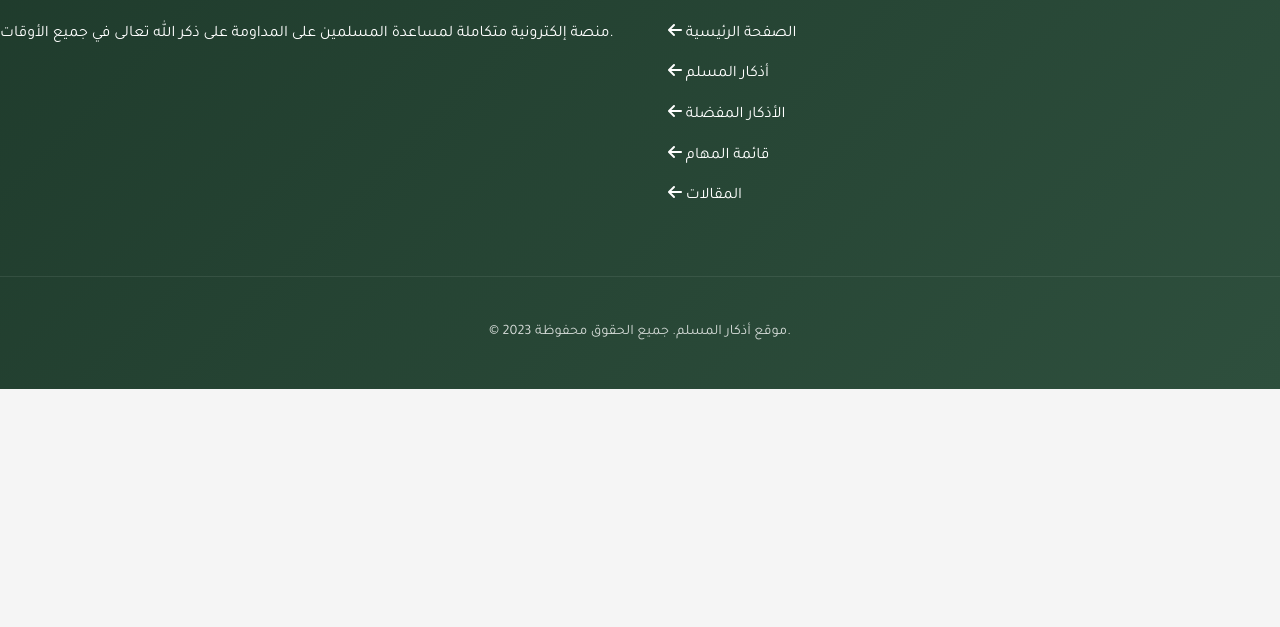
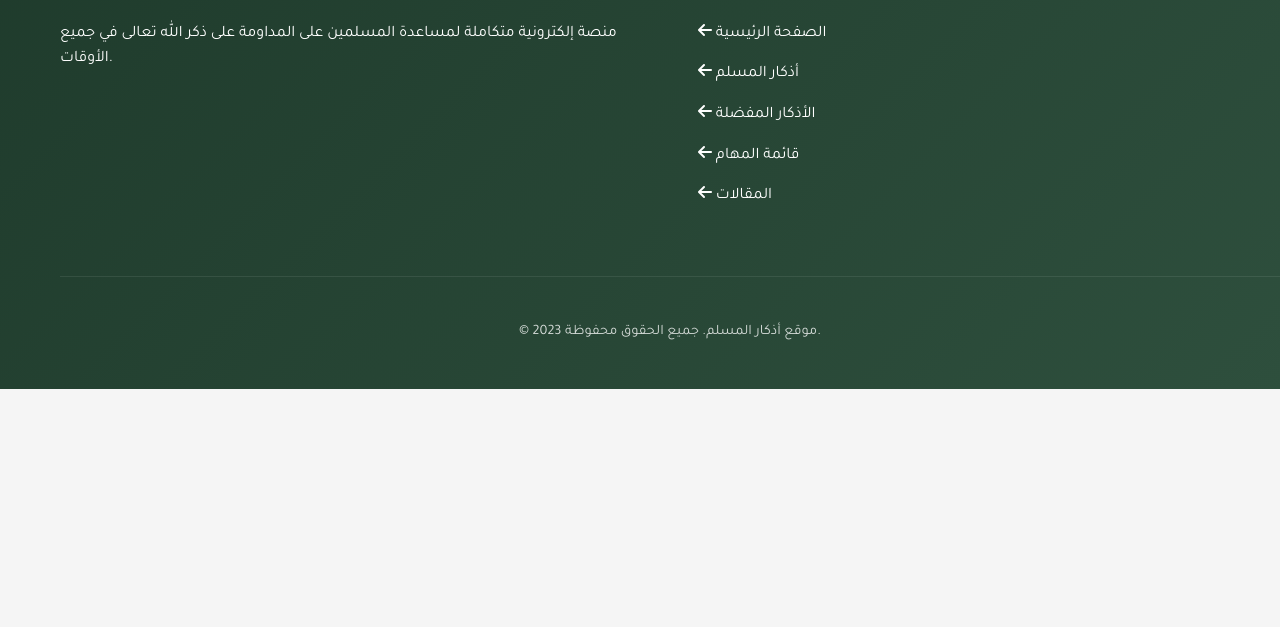
Before and after one commit to Yaffa-Solutions/Azkhar, a website: page public/pages/index.html in a window 1280 px wide. Shown: the part 173-800 px from the top of the page. Drawn offline with Linux system fonts and the light colour scheme.

Commit message:
Fix footer

```diff
--- a/public/main.css
+++ b/public/main.css
@@ -155,7 +155,7 @@ nav ul li a i {
 footer {
   background: linear-gradient(135deg, var(--primary-color) 0%, #2e4f3d 100%);
   color: var(--white);
-  padding: 80px 0 30px;
+  padding: 80px 0 30px 60px;
   position: relative;
 }
 
```
